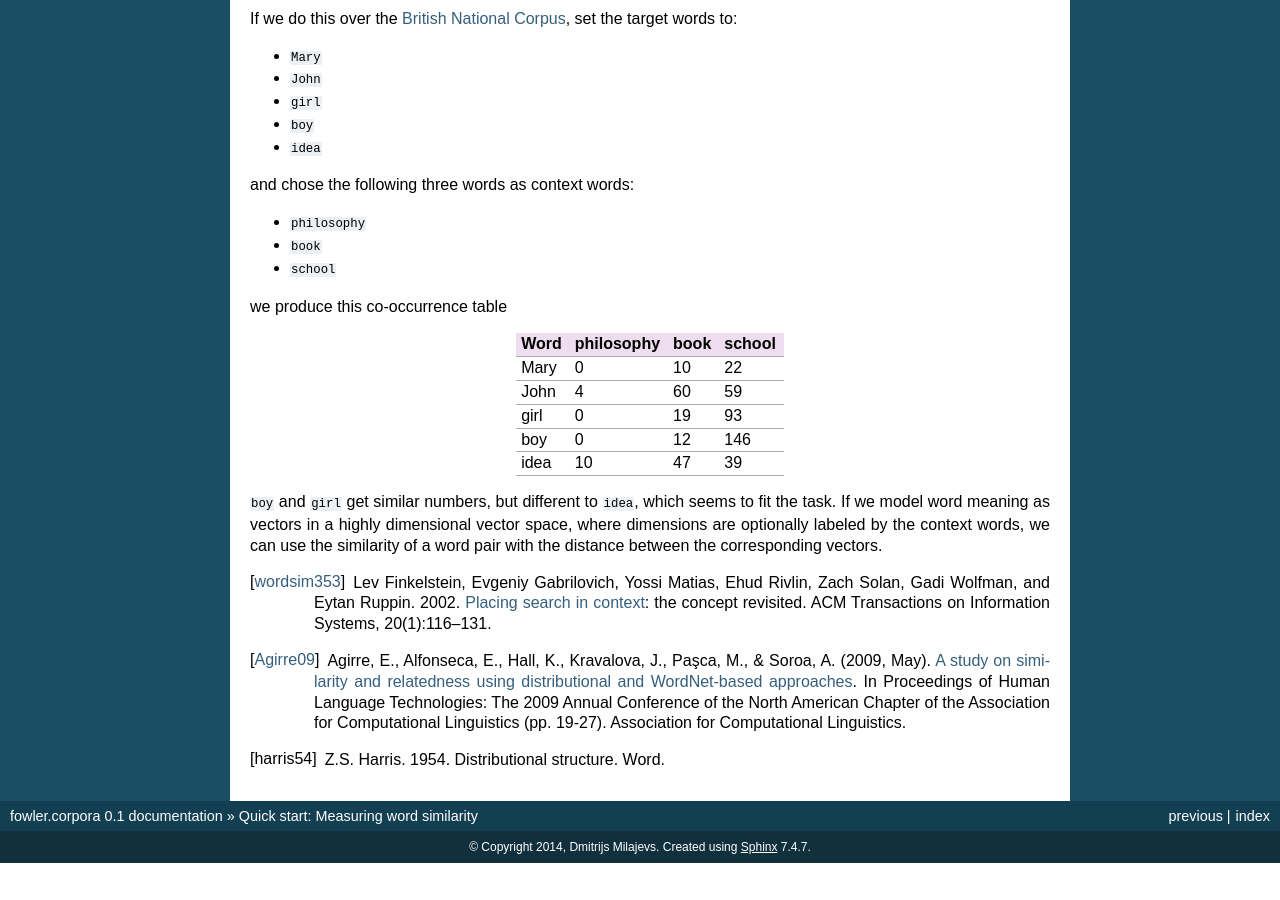
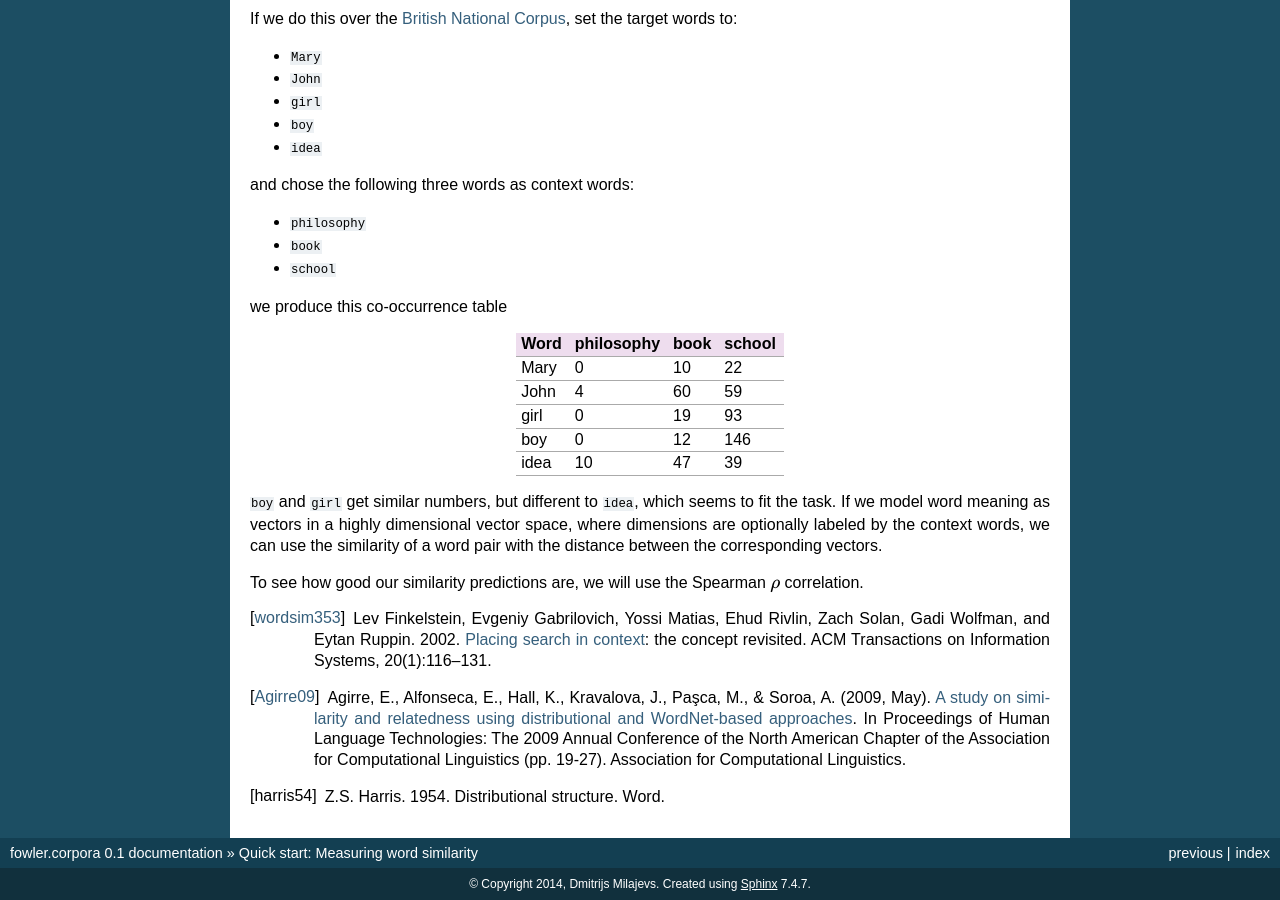
Before and after one commit to dimazest/fowler.corpora, a Sphinx documentation site: the page built from docs/quick_start.rst, in a window 1280 px wide and 900 px high, scrolled down 648 px. Built offline with Sphinx 7.4.7, drawn with Linux system fonts in a browser that asks for light colours; before the commit the page ends 1511 px from its top, so only the background shows below that.

Commit message:
Correlation

```diff
--- a/docs/quick_start.rst
+++ b/docs/quick_start.rst
@@ -72,6 +72,9 @@ dimensional vector space, where dimensions are optionally labeled by the
 context words, we can use the similarity of a word pair with the distance
 between the corresponding vectors.
 
+To see how good our similarity predictions are, we will use the Spearman
+:math:`\rho` correlation.
+
 .. [wordsim353] Lev Finkelstein, Evgeniy Gabrilovich, Yossi Matias, Ehud
     Rivlin, Zach Solan, Gadi Wolfman, and Eytan Ruppin. 2002. `Placing search
     in context`__: the concept revisited. ACM Transactions on Information
```
